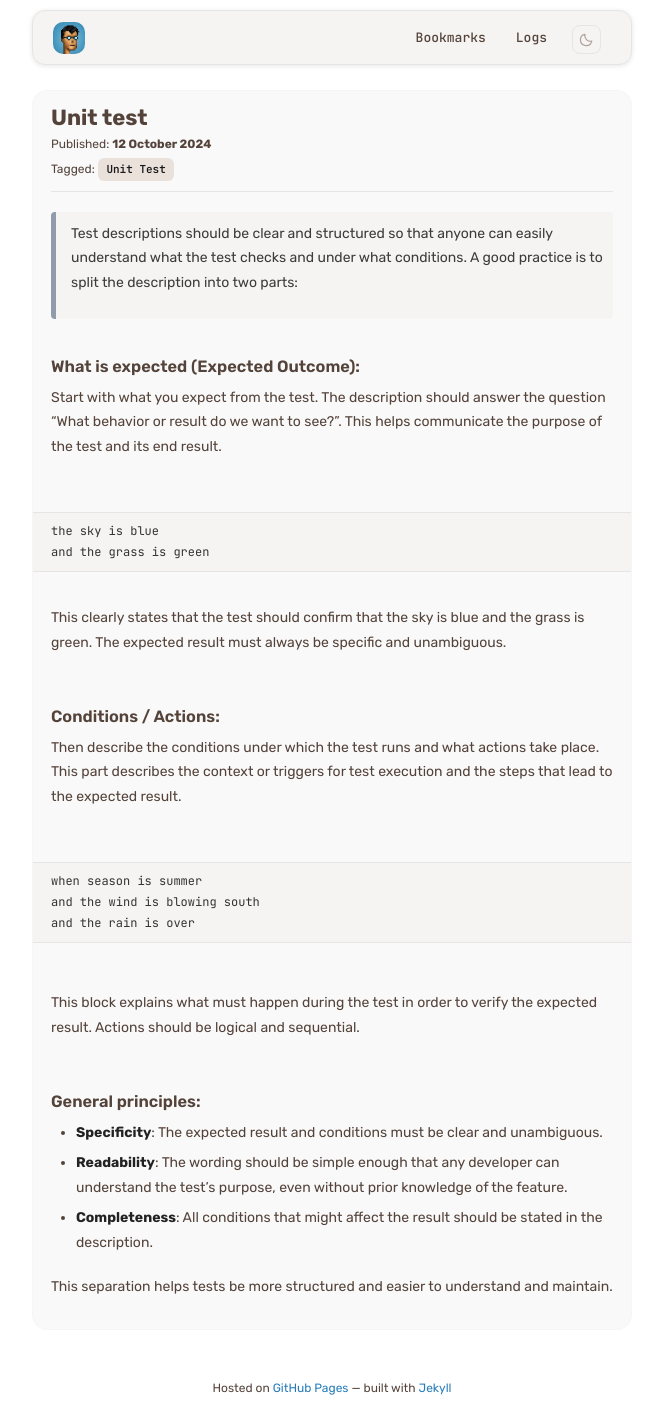
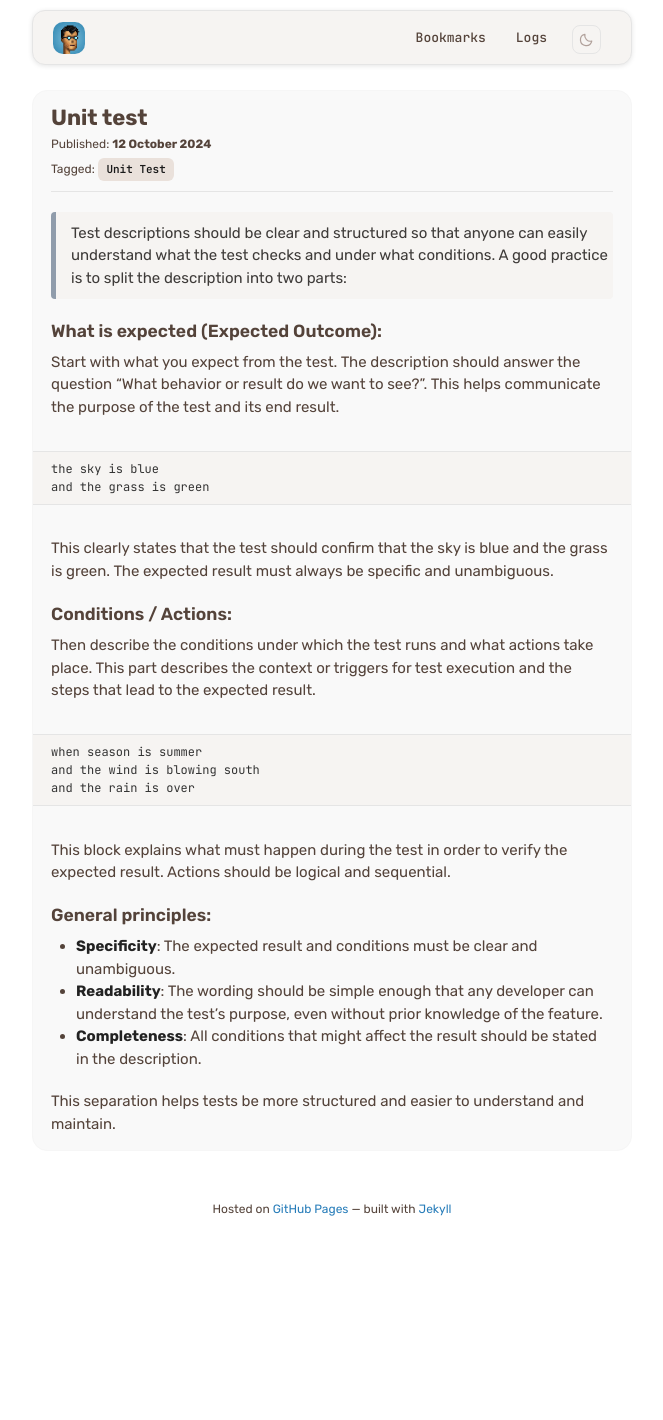
Before and after one commit to alobanov/alobanov.github.io, a Jekyll site: the page built from _posts/2024-10-12-test-description.md, in a window 1280 px wide. Shown: the whole page, without its empty margins (308-971 px from the left). Built offline with Jekyll 4.4.1, drawn with Linux system fonts in a browser that asks for light colours; after the commit the page ends 1241 px from its top, so only the background shows below that.

Commit message:
Revert "style(posts): set the article body one step below the base size"
This reverts commit 09b54fc5a1d9b43563273ed02ae28561013beec9.

```diff
--- a/_layouts/post.html
+++ b/_layouts/post.html
@@ -12,5 +12,5 @@ layout: default
   {% endfor %}
   {% endif %}
   <div class="spacer"></div>
-  <div class="post-content">{{ content }}</div>
+  {{ content }}
 </div>
--- a/assets/css/style.css
+++ b/assets/css/style.css
@@ -2821,21 +2821,3 @@ body,
     font-size: 13px;
     color: var(--text-muted-alt);
 }
-
-
-/* ---- Post body ----------------------------------------------------------- */
-
-/* The article sets one step below the base size: 15px in a 600px column runs
-   long for reading, and the extra leading makes up for the smaller type. */
-.post-content {
-    font-size: 14px;
-    line-height: 1.75;
-}
-
-.post-content p {
-    margin: 0 0 14px;
-}
-
-.post-content li {
-    margin-bottom: 6px;
-}
```
